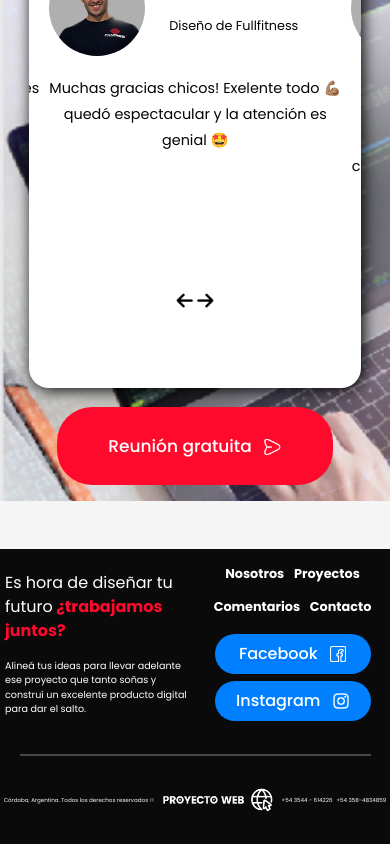
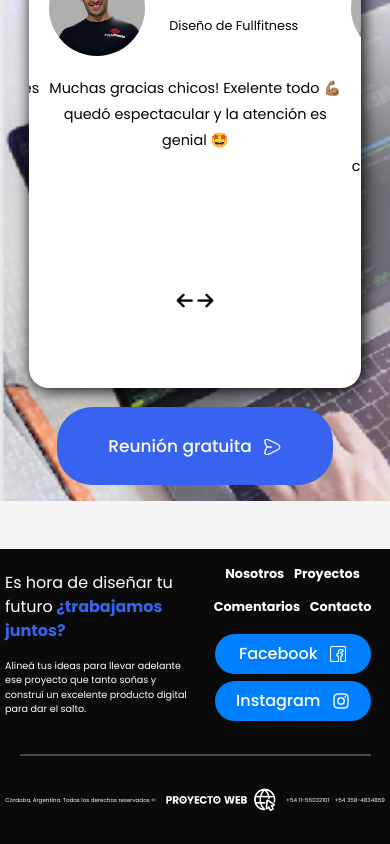
Before and after one commit to Nicojuarez95/eleva-desarrollos, a React (Create React App) app: page / in a window 390 px wide. Shown: the part 3507-4351 px from the top of the page. Built offline with nearby package versions, Linux system fonts and the light colour scheme.

Commit message:
app eleva

```diff
--- a/src/App.css
+++ b/src/App.css
@@ -11,7 +11,7 @@
 }
 
 ::-webkit-scrollbar-thumb {
-  background-color: #FB0928;
+  background-color: rgb(56, 99, 240);
   border-radius: 5px;
 }
 
@@ -70,7 +70,7 @@ body{
 }
 
 .nav-link:hover{
-  color: #FB0928 !important;
+  color: rgb(56, 99, 240) !important;
 }
 
 #navbarNav{
@@ -119,7 +119,7 @@ form h2{
 }
 
 .email:hover {
-  color: #FB0928;
+  color: rgb(78, 113, 230);
 }
 
 .imgEmail{
@@ -169,7 +169,7 @@ input{
   margin-top: -25px;
 }
 .botonhero3 {
-  background-color: #FB0928;
+  background-color: rgb(56, 99, 240);
   width: 13.2em;
   height: 2.6em;
   font-size: 20px;
@@ -178,7 +178,9 @@ input{
   color: white;
   margin-top: 25px;
  }
-
+ .botonhero3:hover {
+  background-color: rgb(16, 63, 214);
+ }
 .section1-2{
   width: 50%;
   padding: 120px 10vw 0px 10vw;
@@ -282,7 +284,7 @@ input{
   font-weight: 0;
 }
 #btn-pixel:hover{
-  background-color: #FF0A2C;
+  background-color: rgb(56, 99, 240);
 }
 #btn-pixel2{
   margin: auto;
@@ -295,7 +297,7 @@ input{
   font-weight: 0;
 }
 #btn-pixel2:hover{
-  background-color: #FF0A2C;
+  background-color: rgb(56, 99, 240);
 }
 .botonhero2 {
   background-color: #0080FF;
@@ -347,7 +349,7 @@ input{
   transition: background 0s;
  }
  .botonhero4 {
-  background-color: #FF0A2C;
+  background-color: rgb(56, 99, 240);
   font-family: inherit;
   display: inline-block;
   width: 16.2em;
@@ -376,7 +378,7 @@ input{
 
  .botonhero4:hover {
   color: #ffffff;
-  background-color: #da0b26;
+  background-color: rgb(25, 74, 238);
  }
 
  .botonhero4:before {
@@ -687,7 +689,7 @@ footer{
 }
 
 .spanFooter{
-  color: #FF0A2C;
+  color: rgb(69, 109, 241);
   font-weight: bold;
   font-size: 34px;
 }
@@ -750,7 +752,7 @@ footer{
 }
 
 .footerLinks a:hover{
-  color: #FF0A2C;
+  color: rgb(56, 99, 240);
 }
 
 .footerRedes{
@@ -1120,7 +1122,7 @@ footer{
     font-size: 1rem;
   }
   .spanFooter{
-    color: #FF0A2C;
+    color: rgb(56, 99, 240);
     font-weight: bold;
     font-size: 1rem;
   }
--- a/src/App.jsx
+++ b/src/App.jsx
@@ -336,7 +336,7 @@ function App() {
                         </div>
                     </div>
                     {/* <i className="fas fa-quote-right"></i> */}
-                    <p className='textoComent'>Estoy muy contento como quedó armada la página, es comoda y a los clientes se les facilita ver mi trabajo y contacto. Recomiendo mucho el trabajo de Proyecto Web para sus negocios. <br /><img className='vector-coment' src={vectorComent} alt=""/></p>
+                    <p className='textoComent'>Estoy muy contento como quedó armada la página, es comoda y a los clientes se les facilita ver mi trabajo y contacto. Recomiendo mucho el trabajo de Eleva para sus negocios. <br /><img className='vector-coment' src={vectorComent} alt=""/></p>
                   </div>
 
                   <div className="swiper-slide slide">
@@ -395,7 +395,7 @@ function App() {
             <div className='copi'>
               <p className='textFooter'>Córdoba, Argentina. Todos los derechos reservados ©</p>
               <img src={logo} className="logoFoter" alt="logo" />
-              <p className='textFooter'>+54 3544 - 614226</p>
+              <p className='textFooter'>+54 11-56032101</p>
               <p className='textFooter'>+54 358-4834859</p>
             </div>
           </footer>
```
